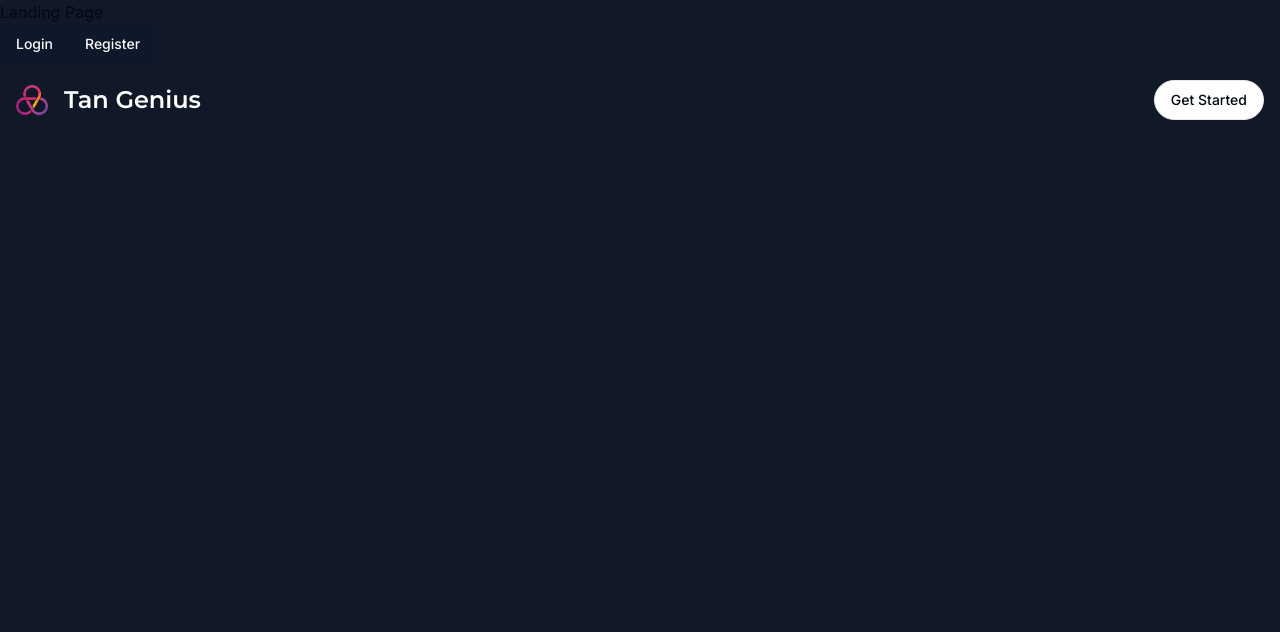
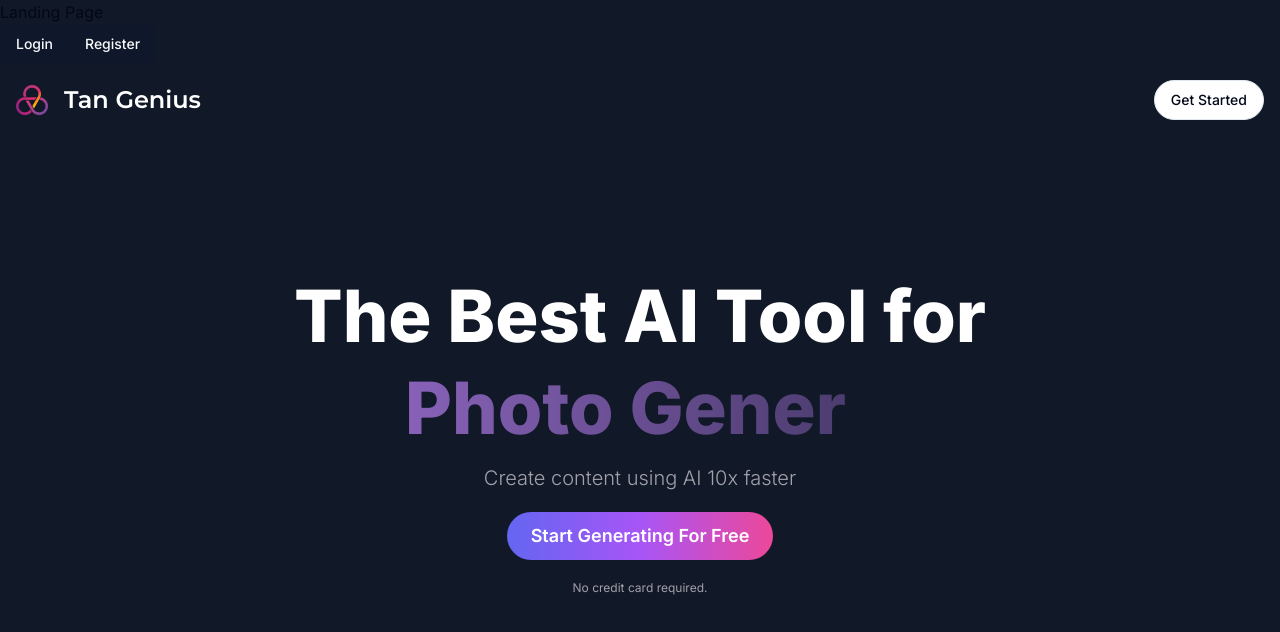
Before and after one commit to thientantran/next_saasai, a Next.js app: page / in a window 1280 px wide. Shown: the top 632 px of the page. Built offline with nearby package versions, Linux system fonts and the light colour scheme; no server answers.

Commit message:
LandingPageHero - using typewriter-effect

```diff
--- a/app/(landing)/page.tsx
+++ b/app/(landing)/page.tsx
@@ -1,4 +1,5 @@
 import LandingNavbar from "@/components/LandingNavbar";
+import LandingPageHero from "@/components/LandingPageHero";
 import { Button } from "@/components/ui/button";
 import { auth } from "@clerk/nextjs";
 import Link from "next/link";
@@ -19,6 +20,7 @@ export default function LandingPage() {
         </Link>
       </div>
       <LandingNavbar/>
+      <LandingPageHero/>
     </div>
   )
 }
--- /dev/null
+++ b/components/LandingPageHero.tsx
@@ -0,0 +1,42 @@
+'use client'
+import { Button } from '@/components/ui/button'
+import { useAuth } from '@clerk/nextjs'
+import Link from 'next/link'
+import TypewriterComponent from 'typewriter-effect'
+
+export default function LandingPageHero() {
+  const {isSignedIn} = useAuth()
+  return (
+    <div className="text-white font-bold py-36 text-center space-y-5">
+      <div className="text-4xl space-y-5 font-extrabold sm:text-6xl md:text-6xl lg:text-7xl">
+        <h1>The Best AI Tool for</h1>
+        <div className="text-transparent bg-clip-text bg-gradient-to-r from-purple-400 to-pink 600">
+          <TypewriterComponent
+          options={{
+            strings: [
+              'Chatbot',
+              'Photo Generation',
+              'Blog Writing',
+              'Mail Writing'
+            ],
+            autoStart: true,
+            loop: true
+          }}/>
+        </div>
+      </div>
+      <div className="text-sm font-light text-zinc-400 md:text-xl">
+        Create content using AI 10x faster
+      </div>
+      <div>
+        <Link href={isSignedIn ? "/dashboard" : "/sign-up"}>
+          <Button variant='premium' className='md:text-lg p-4 md:p-6 rounded-full font-semibold'>
+            Start Generating For Free
+          </Button>
+        </Link>
+      </div>
+      <div className="text-zinc-400 text-xs font-normal md:text=sm">
+        No credit card required.
+      </div>
+    </div>
+  )
+}
--- a/package.json
+++ b/package.json
@@ -45,6 +45,7 @@
     "tailwindcss": "3.3.3",
     "tailwindcss-animate": "^1.0.6",
     "typescript": "5.1.6",
+    "typewriter-effect": "^2.20.1",
     "zod": "^3.21.4",
     "zustand": "^4.4.0"
   },
```
Also changed, not shown: 1 other file (tests, documents, lock files or other folders).
